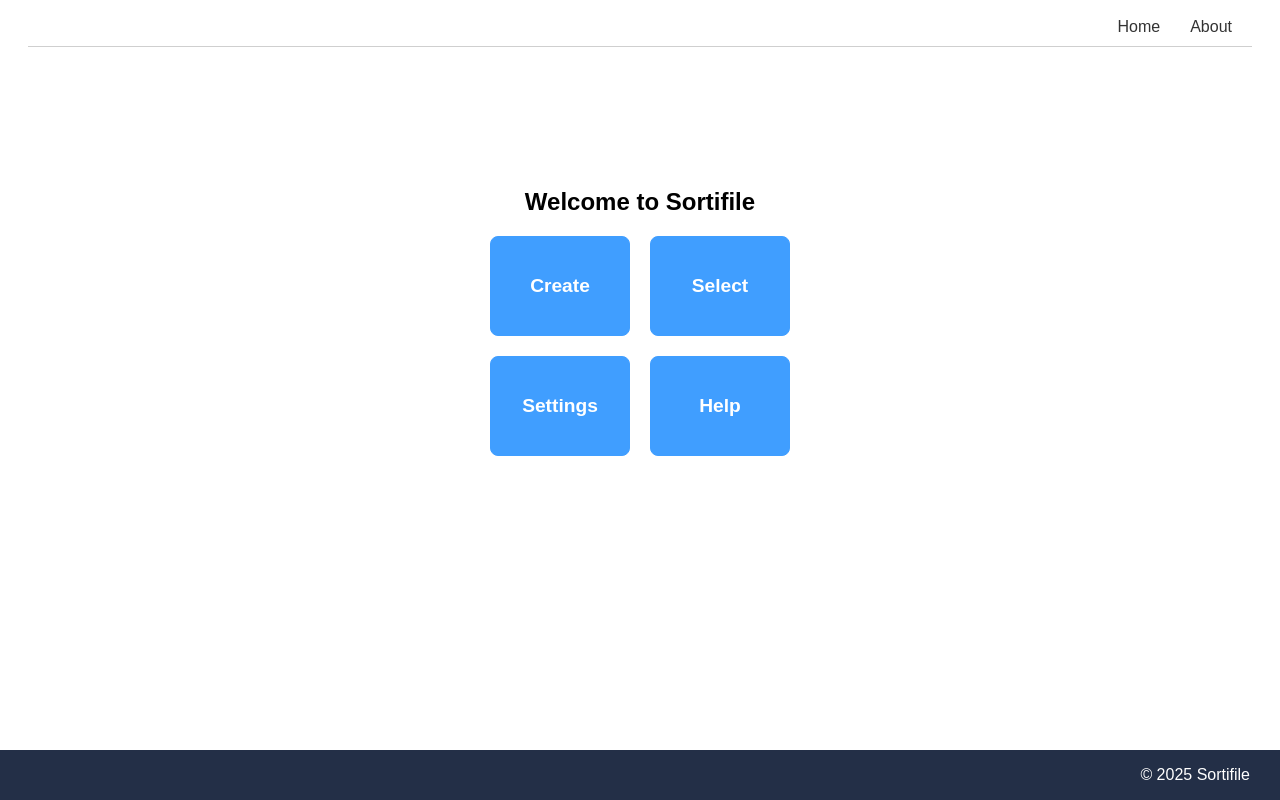
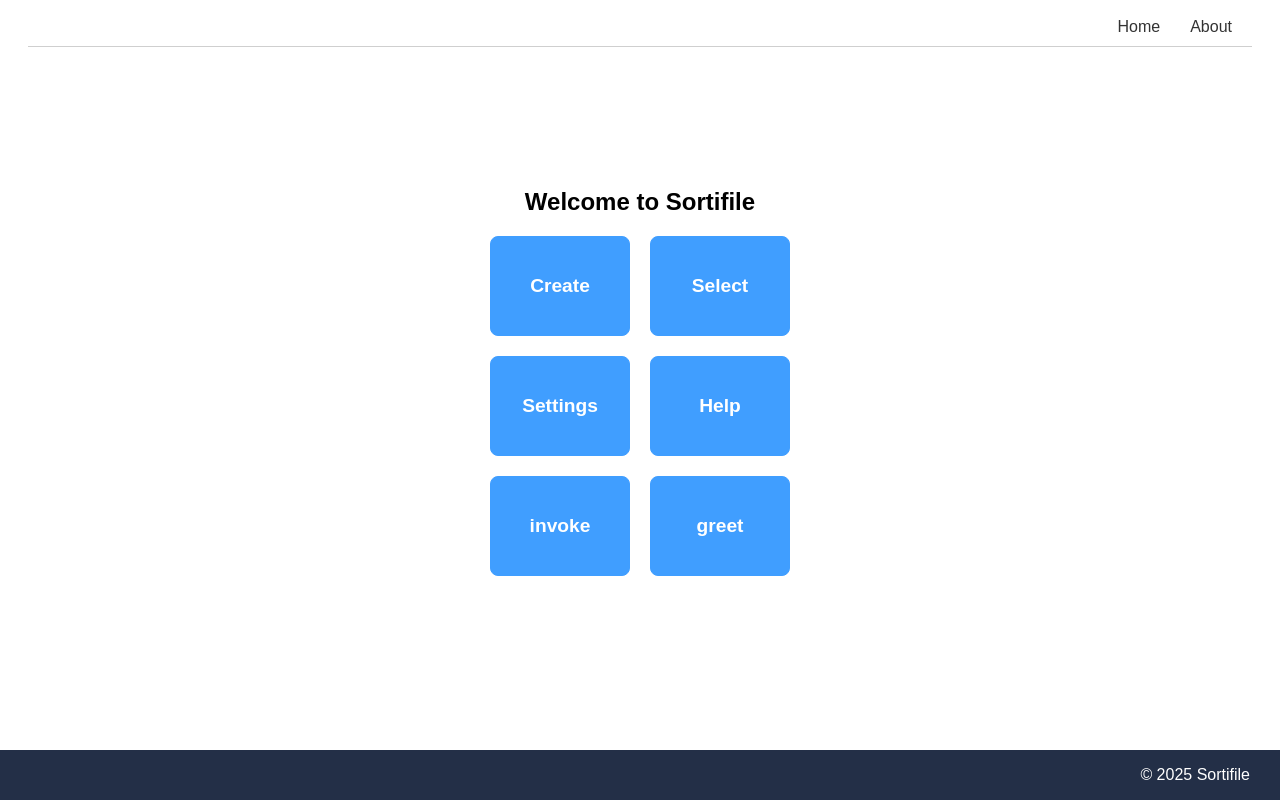
Before and after one commit to Sortifile/sortifile, a Vue app: page / in a window 1280 px wide. Built offline with nearby package versions, Linux system fonts and the light colour scheme.

Commit message:
feat: invoke button from frontend

```diff
--- a/src/views/Home.vue
+++ b/src/views/Home.vue
@@ -1,12 +1,23 @@
 <script setup>
 import { useRouter } from "vue-router";
 import { ElButton } from "element-plus";
+import { invoke } from "@tauri-apps/api/core";
 
 const router = useRouter();
 
 function navigateTo(page) {
   router.push(`/${page}`);
 }
+
+async function greet() {
+  try {
+    const response = await invoke("greet", { name: "Tauri" });
+    console.log(response);
+  } catch (error) {
+    console.error("Error invoking greet:", error);
+  }
+}
+
 </script>
 
 <template>
@@ -30,6 +41,12 @@ function navigateTo(page) {
       </el-button>
       <el-button class="button" type="primary" @click="navigateTo('help')">
         Help
+      </el-button>
+      <el-button class="button" type="primary" @click="greet()">
+        invoke
+      </el-button>
+      <el-button class="button" type="primary" @click="invoke('call_api', {content: '祝烏鴉倫新年快樂'})">
+        greet
       </el-button>
     </div>
   </main>
```
